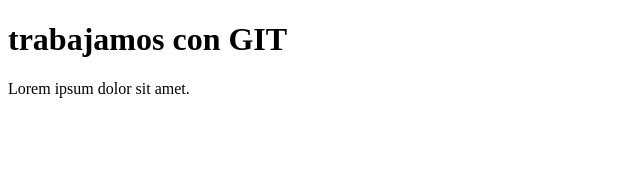
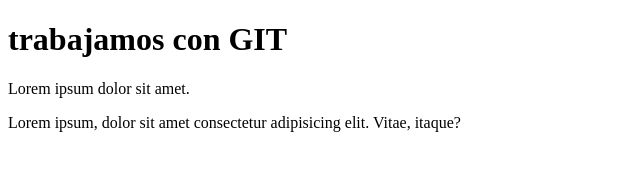
Before and after one commit to NATALIA-FERREYRA/repositorio1-coderhouse, a plain HTML site: page index.html in a window 1280 px wide. Shown: the whole page, without its empty margins (0-640 px from the left). Drawn offline with Linux system fonts and the light colour scheme.

Commit message:
agremos parrafo

```diff
--- a/index.html
+++ b/index.html
@@ -10,6 +10,7 @@
 
     <h1>trabajamos con GIT</h1>
     <p>Lorem ipsum dolor sit amet.</p>
+    <p>Lorem ipsum, dolor sit amet consectetur adipisicing elit. Vitae, itaque?</p>
 
 </body>
 </html>
```
